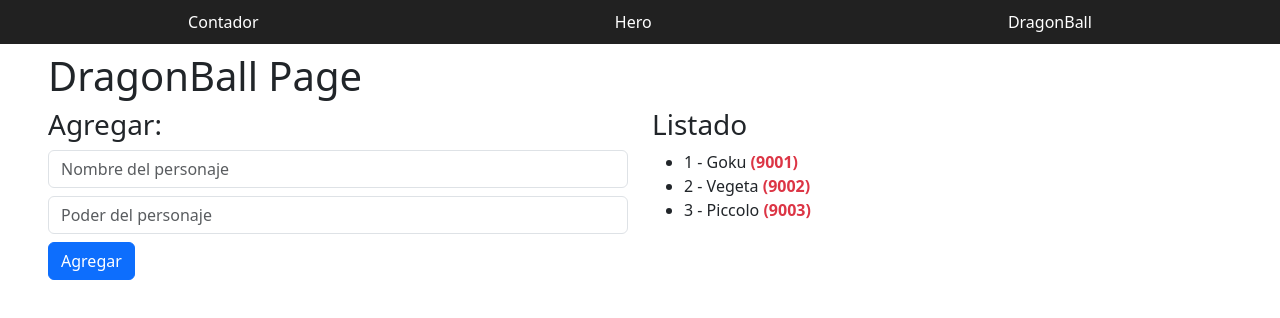
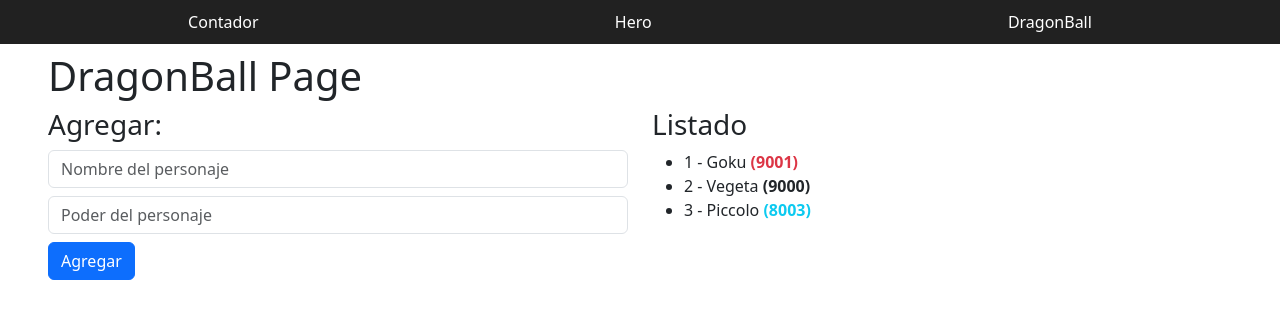
Before and after one commit to marquezesteirofrancisco-sudo/angular, an Angular app in the folder 02-bases/: page /dragonball in a window 1280 px wide. Shown: the top 318 px of the page. Built offline with nearby package versions, Linux system fonts and the light colour scheme.

Commit message:
52. ngClass - Clases de CSS de forma condicional
52. ngClass - Clases de CSS de forma condicional

```diff
--- a/02-bases/src/app/pages/dragonball/dragonball-page.html
+++ b/02-bases/src/app/pages/dragonball/dragonball-page.html
@@ -16,7 +16,17 @@
             @for (character of characteres(); track character.id; let idx= $index) {
                 <li>
                     <span>{{ idx + 1 }} - {{character.name}}</span>
-                    <strong class="text-danger"> ({{character.power}}) </strong>
+                    <strong
+                        [class.text-danger]="character.power > 9000"
+                        [class.text-info]="character.power < 9000"
+
+                        >
+
+
+
+                        <!-- [ngClass]="powerClasses" -->
+
+                    ({{character.power}}) </strong>
                 </li>
             }
 
--- a/02-bases/src/app/pages/dragonball/dragonball-page.ts
+++ b/02-bases/src/app/pages/dragonball/dragonball-page.ts
@@ -1,4 +1,5 @@
-import { Component, signal } from '@angular/core';
+import { NgClass } from '@angular/common';
+import { Component, computed, signal } from '@angular/core';
 
 
 interface Character {
@@ -9,7 +10,10 @@
 
 @Component({
   selector: 'app-dragonball',
-  imports: [],
+  imports: [
+
+  /*  NgClass*/
+  ],
   templateUrl: './dragonball-page.html',
   styles: ``,
 })
@@ -25,16 +29,25 @@
     {
       id : 2,
       name : 'Vegeta',
-      power : 9002
+      power : 9000
     },
 
     {
       id : 3,
       name : 'Piccolo',
-      power : 9003
+      power : 8003
     },
 
   ]);
 
 
+/*   powerClasses = computed(() => {
+
+      return {
+          'text-danger':true,
+      }
+
+  } ) */
+
+
 }
```
